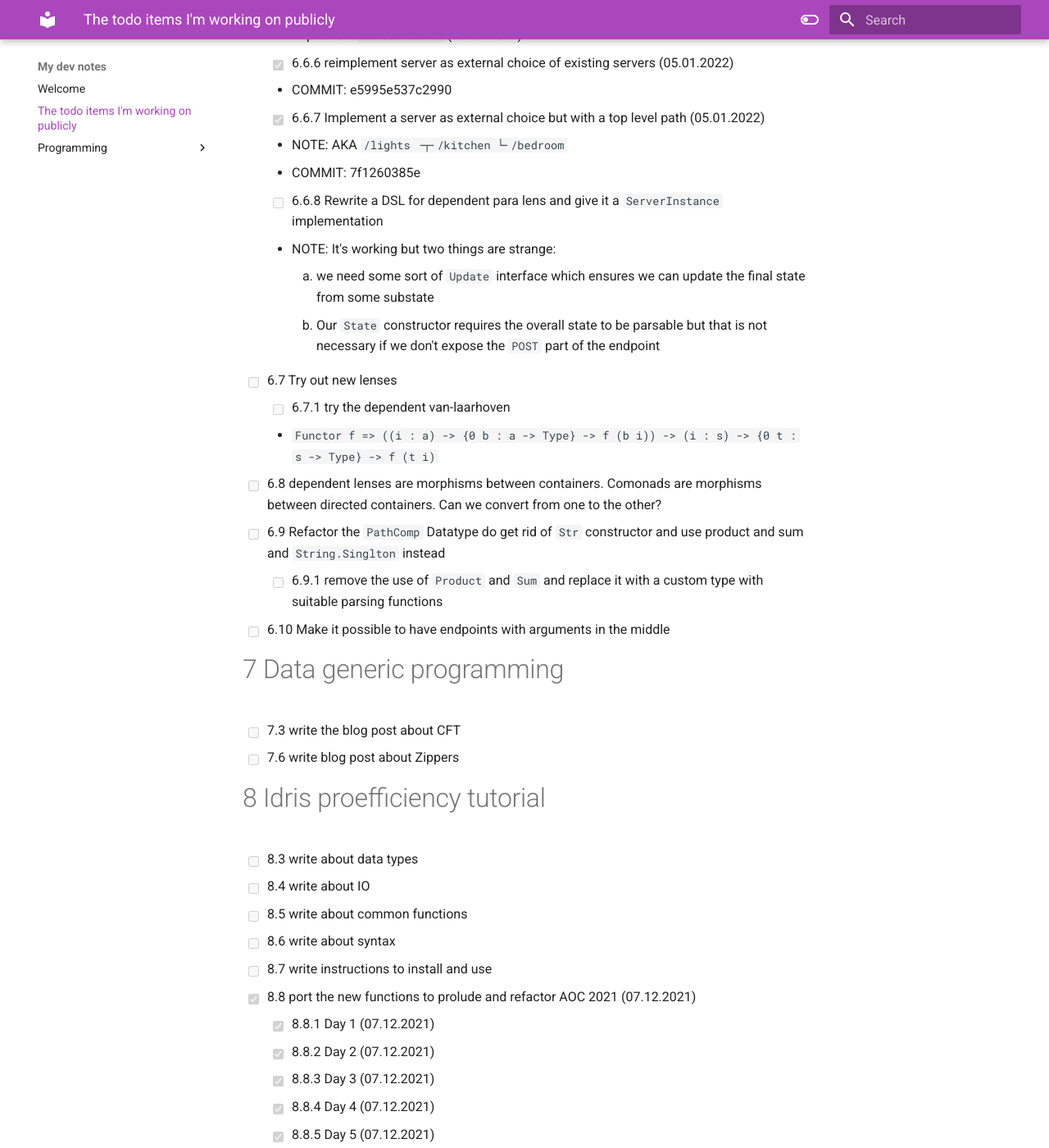
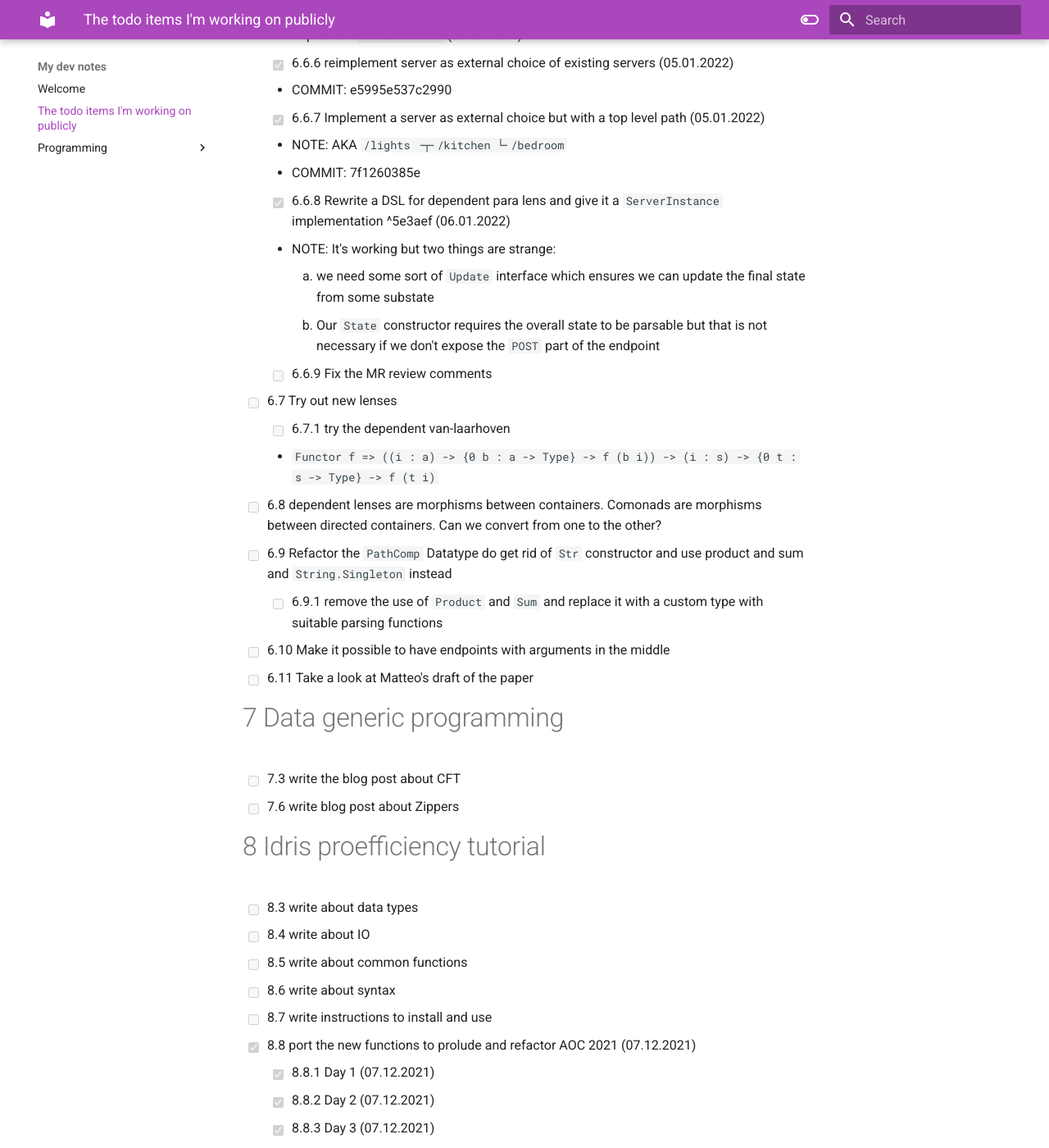
Before and after one commit to andrevidela/dev-notes, an MkDocs documentation site: the page built from docs/TASKS.md, in a window 1280 px wide and 1400 px high, scrolled down 2515 px. Shown: the whole window at 82% size. Built offline with MkDocs 1.6.1 and Material for MkDocs 9.7.7, drawn with Linux system fonts in a browser that asks for light colours.

Commit message:
update TASKS

````diff
--- a/docs/TASKS.md
+++ b/docs/TASKS.md
@@ -5,7 +5,6 @@ Projects are marked with a title and a number. Sub-tasks
 inherit the number of the project they belong to.
 
 # Mailbox :
-
   - [ ] Write abstract for Dependent types talk in March
   - [ ] Use idris-hedgehog to generate functions for equilibrium checking
     - NOTE: The goal is to, given a pair of types, generate all functions from
@@ -78,24 +77,23 @@ inherit the number of the project they belong to.
                  └╴/bedroom
         ```
       - COMMIT: 7f1260385e
-    - [ ] 6.6.8 Rewrite a DSL for dependent para lens and give it a `ServerInstance` implementation
+    - [x] 6.6.8 Rewrite a DSL for dependent para lens and give it a `ServerInstance` implementation ^5e3aef (06.01.2022)
       - NOTE: It's working but two things are strange:
         1. we need some sort of `Update` interface which ensures we can update the final state from some substate
         2. Our `State` constructor requires the overall state to be parsable but that is not necessary if we don't expose the
            `POST` part of the endpoint
+    - [ ] 6.6.9 Fix the MR review comments
   - [ ] 6.7 Try out new lenses
     - [ ] 6.7.1 try the dependent van-laarhoven
-      - ```
-        Functor f => ((i : a) -> {0 b : a -> Type} -> f (b i)) ->
-                     (i : s) -> {0 t : s -> Type} -> f (t i)
-        ```
+      - `Functor f => ((i : a) -> {0 b : a -> Type} -> f (b i)) -> (i : s) -> {0 t : s -> Type} -> f (t i)`
   - [ ] 6.8 dependent lenses are morphisms between containers. Comonads are morphisms between
     directed containers. Can we convert from one to the other?
   - [ ] 6.9 Refactor the `PathComp` Datatype do get rid of `Str` constructor and use product and sum
-    and `String.Singlton` instead
+    and `String.Singleton` instead
     - [ ] 6.9.1 remove the use of `Product` and `Sum` and replace it with a custom type with suitable
       parsing functions
   - [ ] 6.10 Make it possible to have endpoints with arguments in the middle
+  - [ ] 6.11 Take a look at Matteo's draft of the paper
 
 # 7 Data generic programming
   - [ ] 7.3 write the blog post about CFT
@@ -126,6 +124,8 @@ inherit the number of the project they belong to.
   - [ ] 9.3 Draw logo for Prolude
   - [ ] 9.4 update logo for Open servers
   - [ ] 9.5 Draw logo for AOC
+
+---------------------------------------------------------------------------------
 
 # Done:
 
````
